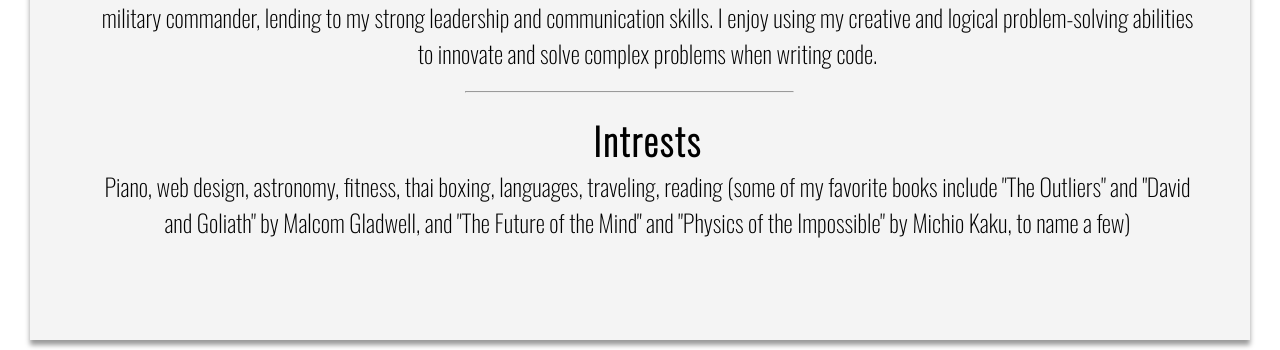
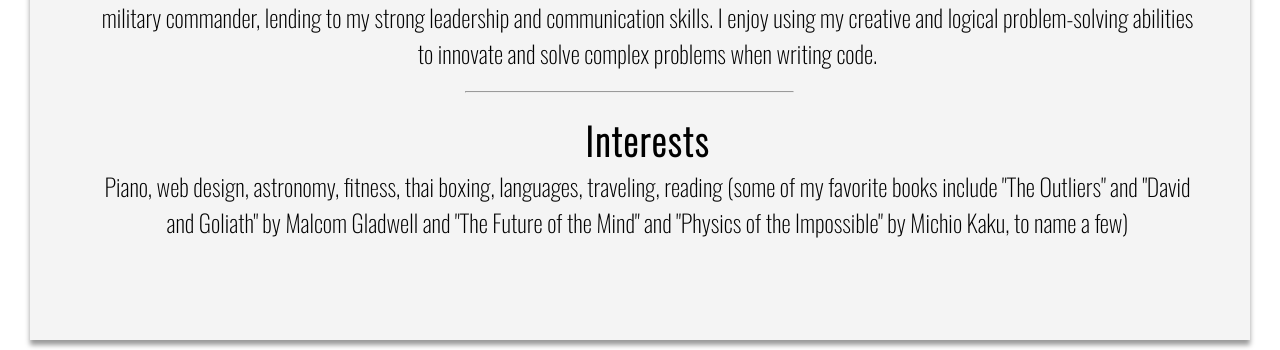
Before and after one commit to itzik415/Portfolio, a PHP site: page / in a window 1280 px wide. Shown: the part 1550-1900 px from the top of the page. Run offline with PHP 8.4, Linux system fonts and the light colour scheme; style sheets or scripts are compiled from the project's sources; some libraries are stand-ins or nearby versions.

Commit message:
Fixing Skills sentences

```diff
--- a/index.php
+++ b/index.php
@@ -57,10 +57,10 @@
                         </div>
                         <hr class="para-seperator">
                         <div class="about">
-                            <p class="about-heading-para">Intrests</p>
+                            <p class="about-heading-para">Interests</p>
                             <p class="about-main-para">
                             Piano, web design, astronomy, fitness, thai boxing,
-                            languages, traveling, reading (some of my favorite books include "The Outliers" and "David and Goliath" by Malcom Gladwell, and
+                            languages, traveling, reading (some of my favorite books include "The Outliers" and "David and Goliath" by Malcom Gladwell and
                             "The Future of the Mind" and "Physics of the Impossible" by Michio Kaku, to name a few)
                             </p>
                         </div>
@@ -238,24 +238,20 @@
                         <div class="expertise">
                             <p class="expertise-heading-para"><i class="fas fa-diagnoses expertise-icon"></i>Ideas</p>
                             <p class="expertise-main-para">
-                            I collaborate with clients and peers to nurture and transform ideas into well thought out design specs.
-                            After all, that's where the majority of amazing user experiences start.
+                            I’m a creative thinker with software development skills. I have frequent new and changing ideas in the realm of application development that I want to bring to the forefront.
+                        </div>
+                        <hr class="expertise-seperator">
+                        <div class="expertise">
+                            <p class="expertise-heading-para"><i class="fas fa-code expertise-icon"></i>Code</p>
+                            <p class="expertise-main-para">
+                            I work with JavaScript frameworks and libraries, PostgreSQL, and HTML5/CSS3 to build the most responsive and visually appealing web applications. I write clean and functional code.
+                            </p>
                         </div>
                         <hr class="expertise-seperator">
                         <div class="expertise">
                             <p class="expertise-heading-para"><i class="fas fa-gem expertise-icon"></i>Design</p>
                             <p class="expertise-main-para">
-                            I sketch and wireframe interfaces focusing on content structure,
-                            intuitive UI patterns and simple interactions.
-                            I'm a minimalist who truly believes that less is more.
-                            </p>
-                        </div>
-                        <hr class="expertise-seperator">
-                        <div class="expertise">
-                            <p class="expertise-heading-para"><i class="fas fa-code expertise-icon"></i>Code</p>
-                            <p class="expertise-main-para">
-                            I design in the browser with HTML(5), CSS(3) and a touch of JavaScript.
-                            I love coding things from scratch, but I can work with front-end frameworks like Bootstrap too.
+                            I’m a full-stack developer who is passionate about the visual, front-end component of an application. I aim for clean, attractive, and interesting designs with superior user interactions.
                             </p>
                         </div>
                     </div>
```
